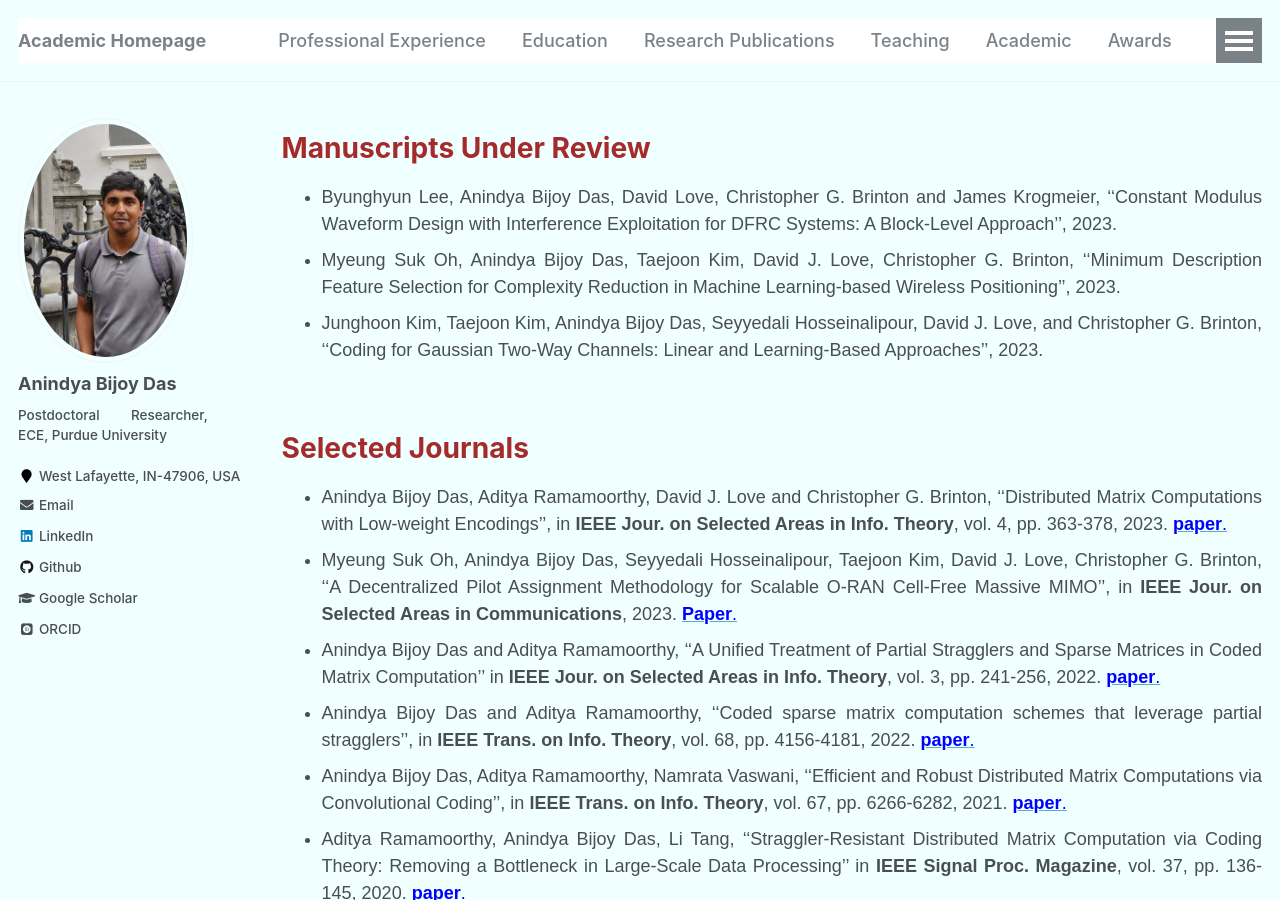
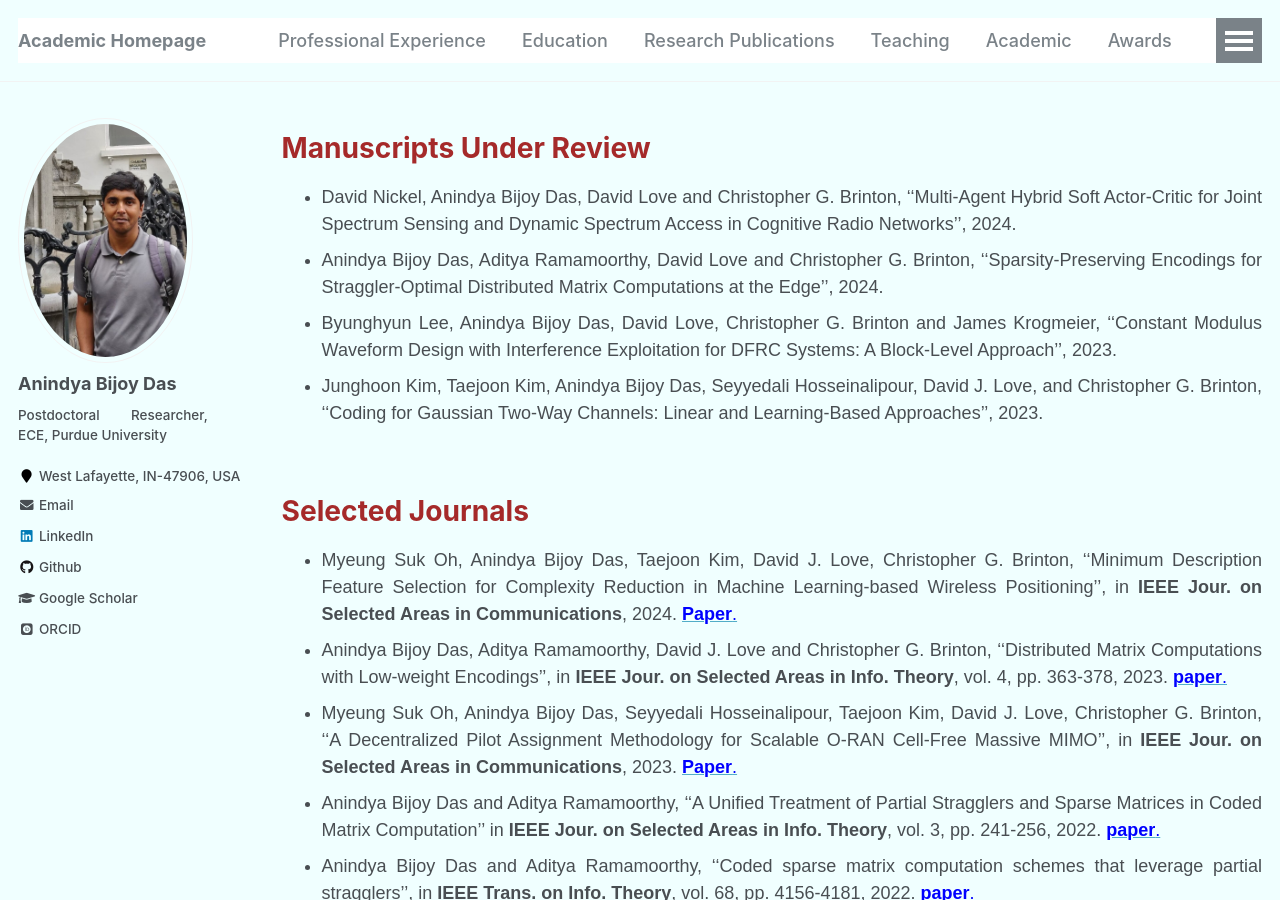
Before and after one commit to anindyabijoydas/portfolio, a Jekyll site: the page built from _pages/research.md, in a window 1280 px wide and 900 px high. Built offline with Jekyll 4.4.1, drawn with Linux system fonts in a browser that asks for light colours; some web fonts are replaced.

Commit message:
Update research.md

```diff
--- a/_pages/research.md
+++ b/_pages/research.md
@@ -20,8 +20,9 @@ redirect_from:
 
 <span style="color:brown">**Manuscripts Under Review**</span>
 ======
+   * David Nickel, Anindya Bijoy Das, David Love and Christopher G. Brinton, ''Multi-Agent Hybrid Soft Actor-Critic for Joint Spectrum Sensing and Dynamic Spectrum Access in Cognitive Radio Networks'', 2024.
+   * Anindya Bijoy Das, Aditya Ramamoorthy, David Love and Christopher G. Brinton, ''Sparsity-Preserving Encodings for Straggler-Optimal Distributed Matrix Computations at the Edge'', 2024.
    * Byunghyun Lee, Anindya Bijoy Das, David Love, Christopher G. Brinton and James Krogmeier, ''Constant Modulus Waveform Design with Interference Exploitation for DFRC Systems: A Block-Level Approach'', 2023.
-   * Myeung Suk Oh, Anindya Bijoy Das, Taejoon Kim, David J. Love, Christopher G. Brinton, ''Minimum Description Feature Selection for Complexity Reduction in Machine Learning-based Wireless Positioning'', 2023.
    * Junghoon Kim, Taejoon Kim, Anindya Bijoy Das, Seyyedali Hosseinalipour, David J. Love, and Christopher G. Brinton, ''Coding for Gaussian Two-Way Channels: Linear and Learning-Based Approaches'', 2023.
 
 
@@ -29,8 +30,9 @@ redirect_from:
 
 <span style="color:brown">**Selected Journals**</span>
 ======
+   * Myeung Suk Oh, Anindya Bijoy Das, Taejoon Kim, David J. Love, Christopher G. Brinton, ''Minimum Description Feature Selection for Complexity Reduction in Machine Learning-based Wireless Positioning'', in **IEEE Jour. on Selected Areas in Communications**, 2024. [<span style="color:blue">**Paper**.</span>](https://arxiv.org/abs/2404.15374)
    * Anindya Bijoy Das, Aditya Ramamoorthy, David J. Love and Christopher G. Brinton, ''Distributed Matrix Computations with Low-weight Encodings'', in **IEEE Jour. on Selected Areas in Info. Theory**, vol. 4, pp. 363-378, 2023. [<span style="color:blue">**paper**.</span>](https://ieeexplore.ieee.org/document/10234626)
-   * Myeung Suk Oh, Anindya Bijoy Das, Seyyedali Hosseinalipour, Taejoon Kim, David J. Love, Christopher G. Brinton, ''A Decentralized Pilot Assignment Methodology for Scalable O-RAN Cell-Free Massive MIMO'', in **IEEE Jour. on Selected Areas in Communications**, 2023. [<span style="color:blue">**Paper**.</span>](https://arxiv.org/abs/2301.04774)
+   * Myeung Suk Oh, Anindya Bijoy Das, Seyyedali Hosseinalipour, Taejoon Kim, David J. Love, Christopher G. Brinton, ''A Decentralized Pilot Assignment Methodology for Scalable O-RAN Cell-Free Massive MIMO'', in **IEEE Jour. on Selected Areas in Communications**, 2023. [<span style="color:blue">**Paper**.</span>](https://ieeexplore.ieee.org/abstract/document/10330597)
    * Anindya Bijoy Das and Aditya Ramamoorthy, ''A Unified Treatment of Partial Stragglers and Sparse Matrices in Coded Matrix Computation'' in **IEEE Jour. on Selected Areas in Info. Theory**, vol. 3, pp. 241-256, 2022. [<span style="color:blue">**paper**.</span>](https://ieeexplore.ieee.org/document/9810006)
    * Anindya Bijoy Das and Aditya Ramamoorthy, ''Coded sparse matrix computation schemes that leverage partial stragglers'', in **IEEE Trans. on Info. Theory**, vol. 68, pp. 4156-4181, 2022. [<span style="color:blue">**paper**.</span>](https://ieeexplore.ieee.org/document/9717254)
    * Anindya Bijoy Das, Aditya Ramamoorthy, Namrata Vaswani, ''Efficient and Robust Distributed Matrix Computations via Convolutional Coding'', in **IEEE Trans. on Info. Theory**, vol. 67, pp. 6266-6282, 2021. [<span style="color:blue">**paper**.</span>](https://ieeexplore.ieee.org/abstract/document/9478901)
```
